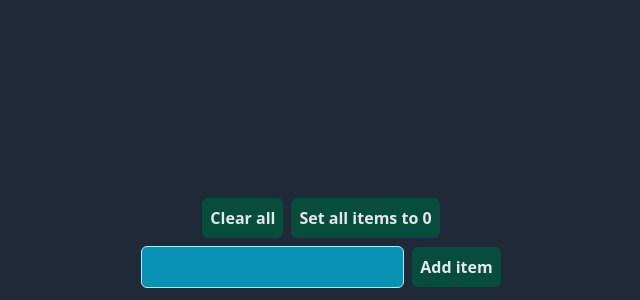
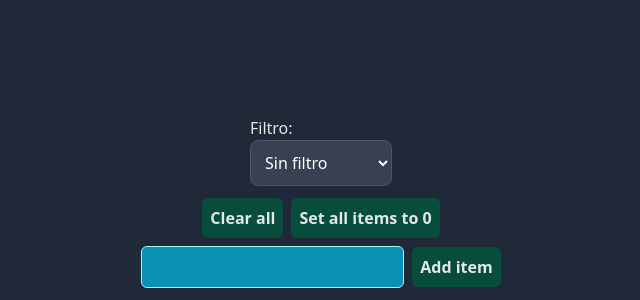
Before and after one commit to Emonee/miCarrito, a React (Vite) app: page / in a window 1280 px wide. Shown: the part 500-800 px from the top of the page, without its empty margins (319-959 px from the left). Built offline with nearby package versions, Linux system fonts and the light colour scheme.

Commit message:
feat - items can be filtered

```diff
--- a/src/App.jsx
+++ b/src/App.jsx
@@ -21,7 +21,7 @@ export default function App() {
   })
   const setAllItemsToZero = () => dispatchItems({type: 'setAllItemsToZero'})
   return <div className='mx-auto max-w-2xl h-screen flex flex-col justify-end p-3'>
-    <div className='w-3/4 mx-auto flex justify-between flex-wrap mb-5'>
+    <div className='w-3/4 mx-auto flex justify-between flex-wrap mb-3'>
       <ItemList items={items} changeItemCountTo={changeItemCountTo} removeItem={removeItem} />
     </div>
     <div className='flex justify-start items-center mx-auto w-fit gap-2 mb-2'>
--- a/src/components/AddItem/index.jsx
+++ b/src/components/AddItem/index.jsx
@@ -10,7 +10,7 @@ export default function AddItem({ addItem }) {
     newNameInput.current.value = ''
   }
   return <>
-    <form onSubmit={onSubmit} className="flex justify-center items-center gap-2">
+    <form onSubmit={onSubmit} className="flex justify-center items-center gap-2 flex-wrap">
       <input ref={newNameInput} className="bg-cyan-600 p-2 rounded-md border border-cyan-200 text-white font-bold" type="text" name="newItem" maxLength="20" required/>
       <button type="submit" className="bg-emerald-900 font-bold p-2 rounded-md">Add item</button>
     </form>
--- a/src/components/ItemList/index.jsx
+++ b/src/components/ItemList/index.jsx
@@ -1,7 +1,19 @@
+import { useState } from 'react'
 import Item from '../Item'
 
+const FILTER_TYPES = {
+  NONE: 0,
+  IS_ZERO: 1,
+  MORE_THAN_ZERO: 2,
+  LESS_THAN_ZERO: 3
+}
+
 export default function ItemList({ items, changeItemCountTo, removeItem }) {
-  const itemList = items.map(item =>
+  const [ itemFilter, setItemFilter ] = useState(FILTER_TYPES.NONE)
+  const setNewFilter = (event) => {
+    setItemFilter(+event.target.value)
+  }
+  const allItemsListComponents = items.map(item =>
     <Item
       key={item.itemName}
       item={item}
@@ -10,5 +22,27 @@ export default function ItemList({ items, changeItemCountTo, removeItem }) {
     >
       {item}
     </Item>)
-  return itemList
+  const itemList = filterItems(allItemsListComponents, itemFilter)
+  return <>
+    {itemList}
+    <label className='mx-auto'>
+      <p>Filtro:</p>
+      <select onChange={setNewFilter} value={itemFilter} className="border rounded-lg block w-full p-2.5 bg-gray-700 border-gray-600 placeholder-gray-400 text-white focus:ring-blue-500 focus:border-blue-500">
+        <option value="0">Sin filtro</option>
+        <option value="1">Es cero</option>
+        <option value="2">Mayor a cero</option>
+        <option value="3">Menor a cero</option>
+      </select>
+    </label>
+  </>
 }
+
+function filterItems(itemsListComponents, itemFilter) {
+  const filterOptions = {
+    [FILTER_TYPES.NONE]: itemsListComponents,
+    [FILTER_TYPES.IS_ZERO]: itemsListComponents.filter(({props: { item: { itemCount } }}) => itemCount === 0),
+    [FILTER_TYPES.MORE_THAN_ZERO]: itemsListComponents.filter(({props: { item: { itemCount } }}) => itemCount > 0),
+    [FILTER_TYPES.LESS_THAN_ZERO]: itemsListComponents.filter(({props: { item: { itemCount } }}) => itemCount < 0)
+  }
+  return filterOptions[itemFilter]
+}
```
